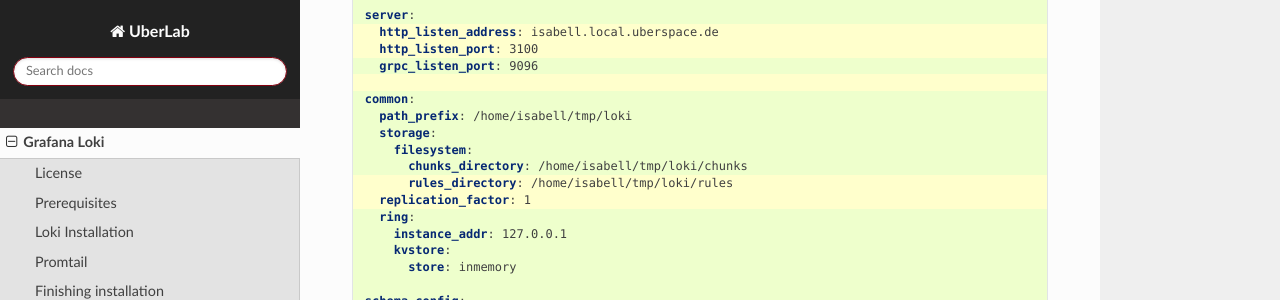
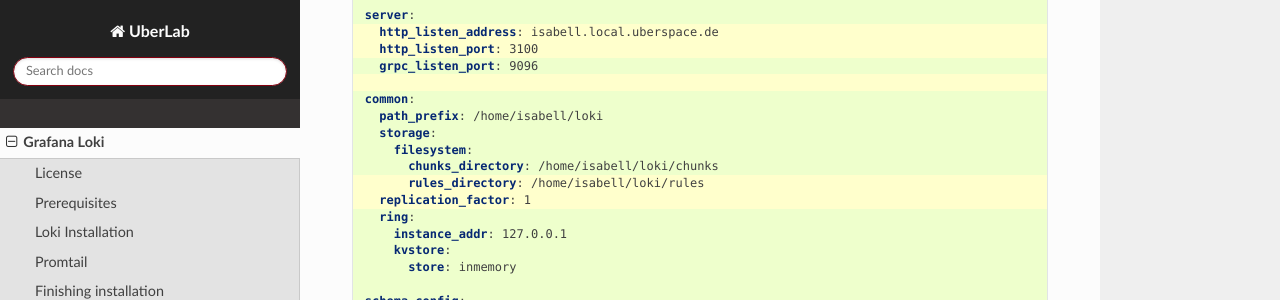
Before and after one commit to Uberspace/lab, a Sphinx documentation site: the page built from source/guide_grafana-loki.rst, in a window 1280 px wide and 900 px high, scrolled down 2317 px. Shown: the part 151-451 px from the top of the window. Built offline with Sphinx 7.4.7 and the Read the Docs theme 2.0.0, drawn with Linux system fonts in a browser that asks for light colours.

Commit message:
Change loki storage from tmp directory to home directory

```diff
--- a/source/guide_grafana-loki.rst
+++ b/source/guide_grafana-loki.rst
@@ -87,11 +87,11 @@
     grpc_listen_port: 9096
 
   common:
-    path_prefix: /home/isabell/tmp/loki
+    path_prefix: /home/isabell/loki
     storage:
       filesystem:
-        chunks_directory: /home/isabell/tmp/loki/chunks
-        rules_directory: /home/isabell/tmp/loki/rules
+        chunks_directory: /home/isabell/loki/chunks
+        rules_directory: /home/isabell/loki/rules
     replication_factor: 1
     ring:
       instance_addr: 127.0.0.1
```
